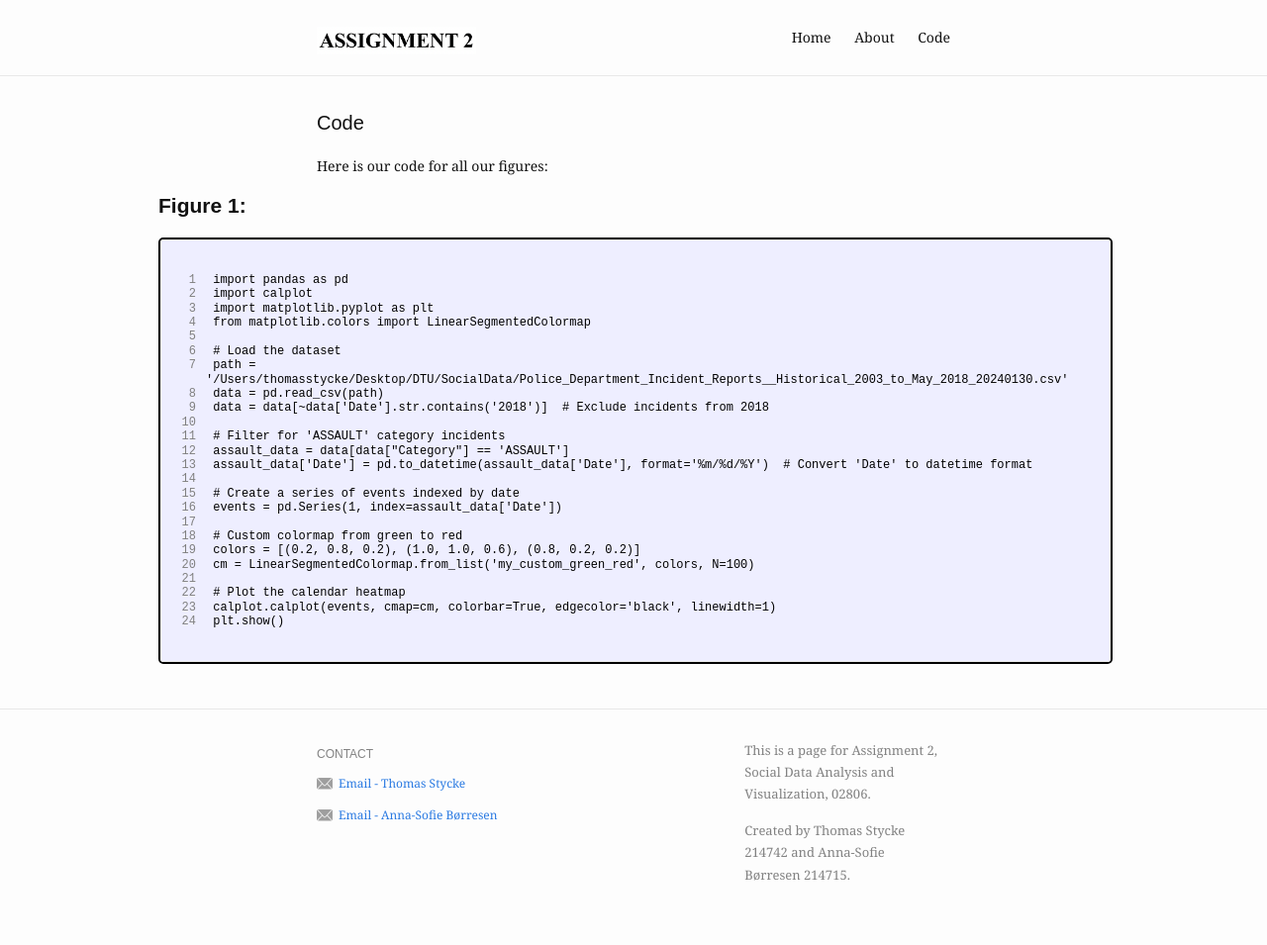
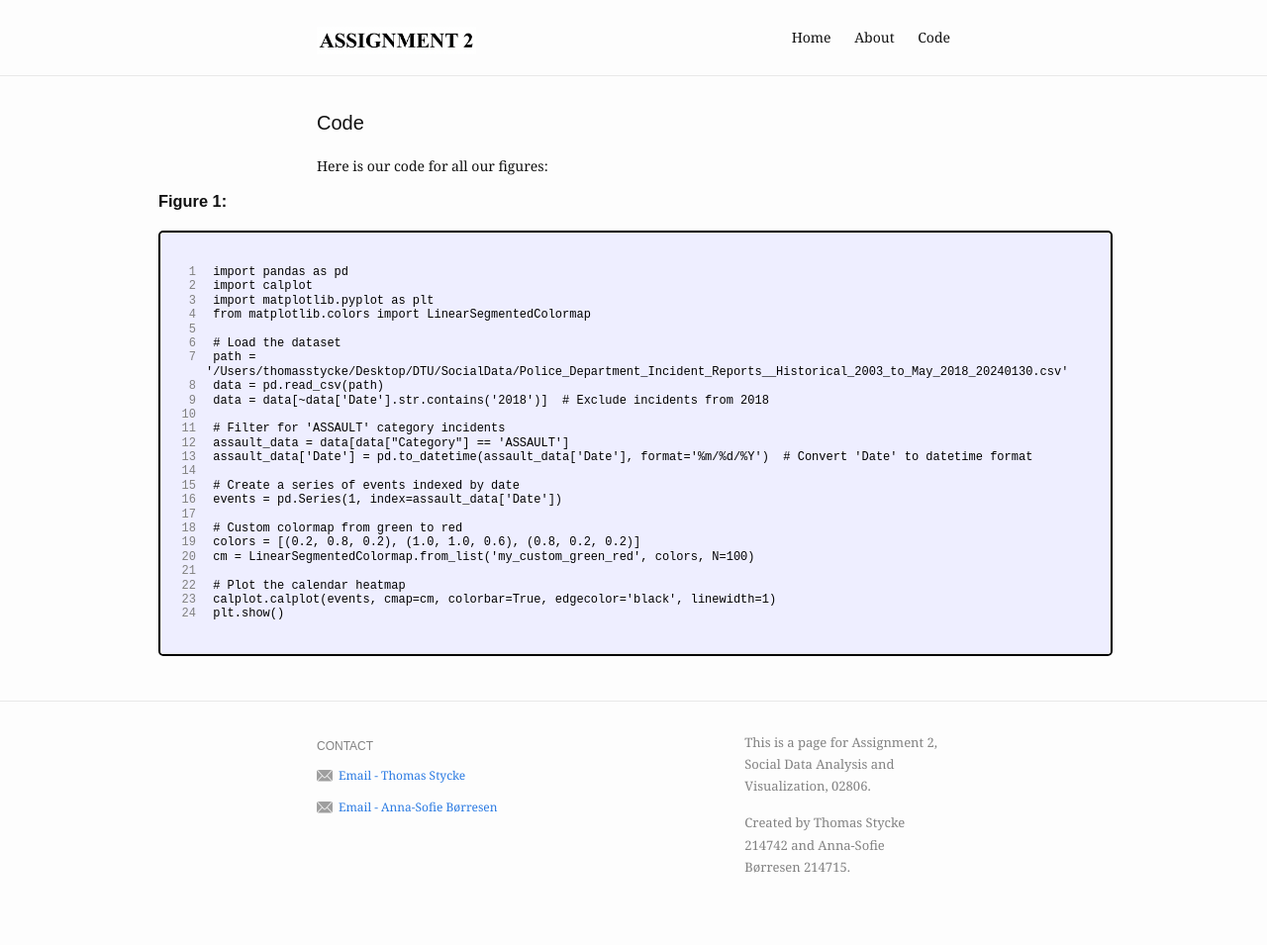
Before and after one commit to Thomasstycke/Thomasstycke.github.io, a Jekyll site: the page built from code.md, in a window 1280 px wide. Shown: the whole page at 99% size. Built offline with Jekyll 4.4.1, drawn with Linux system fonts in a browser that asks for light colours.

```diff
--- a/code.md
+++ b/code.md
@@ -75,7 +75,7 @@ slug: /code
 
 <p class="code-description">Here is our code for all our figures:</p>
 
-<h2 class="code-heading">Figure 1:</h2>
+<h3 class="code-heading">Figure 1:</h3>
 
 <div class="code-block-container">
   <div class="code-block">
```
